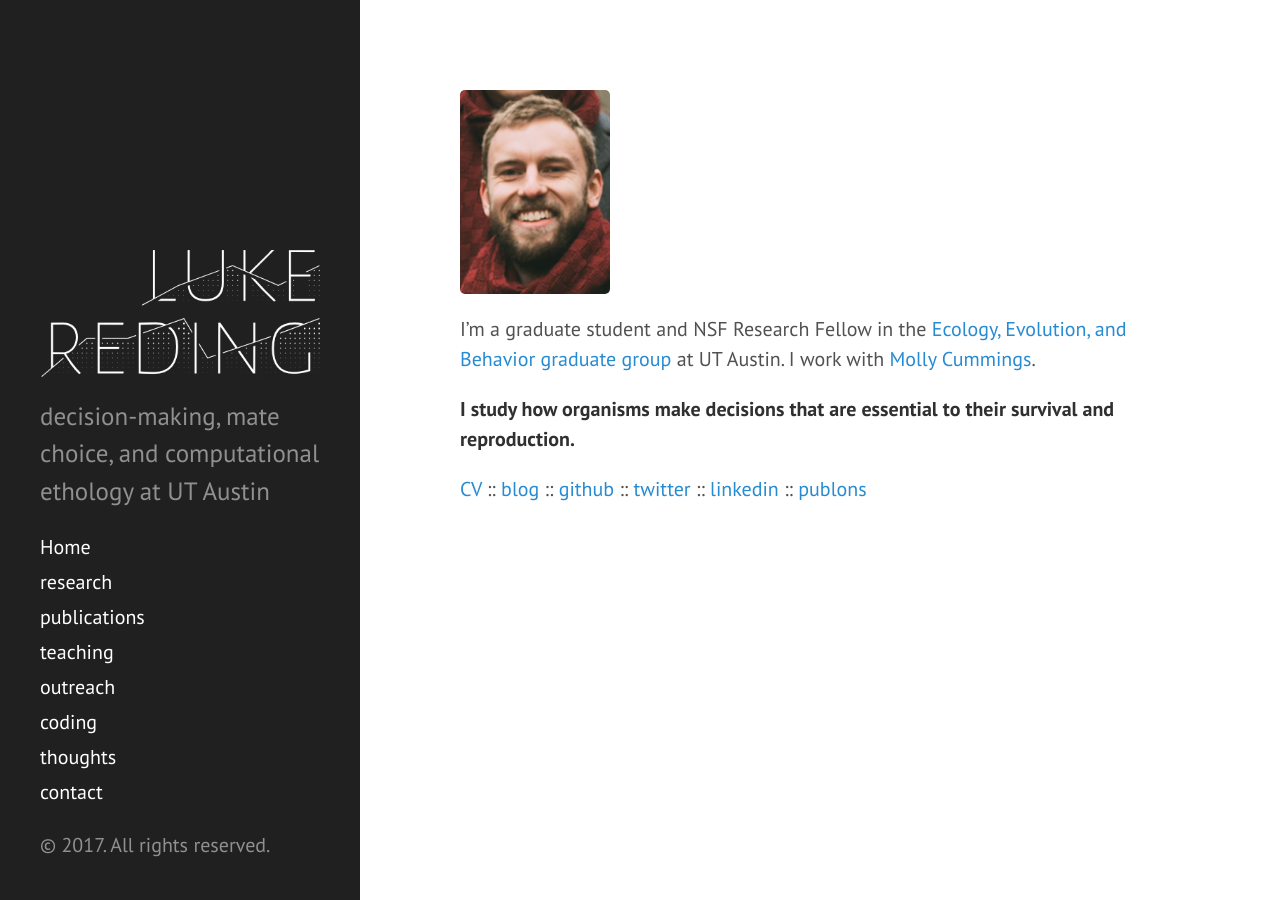
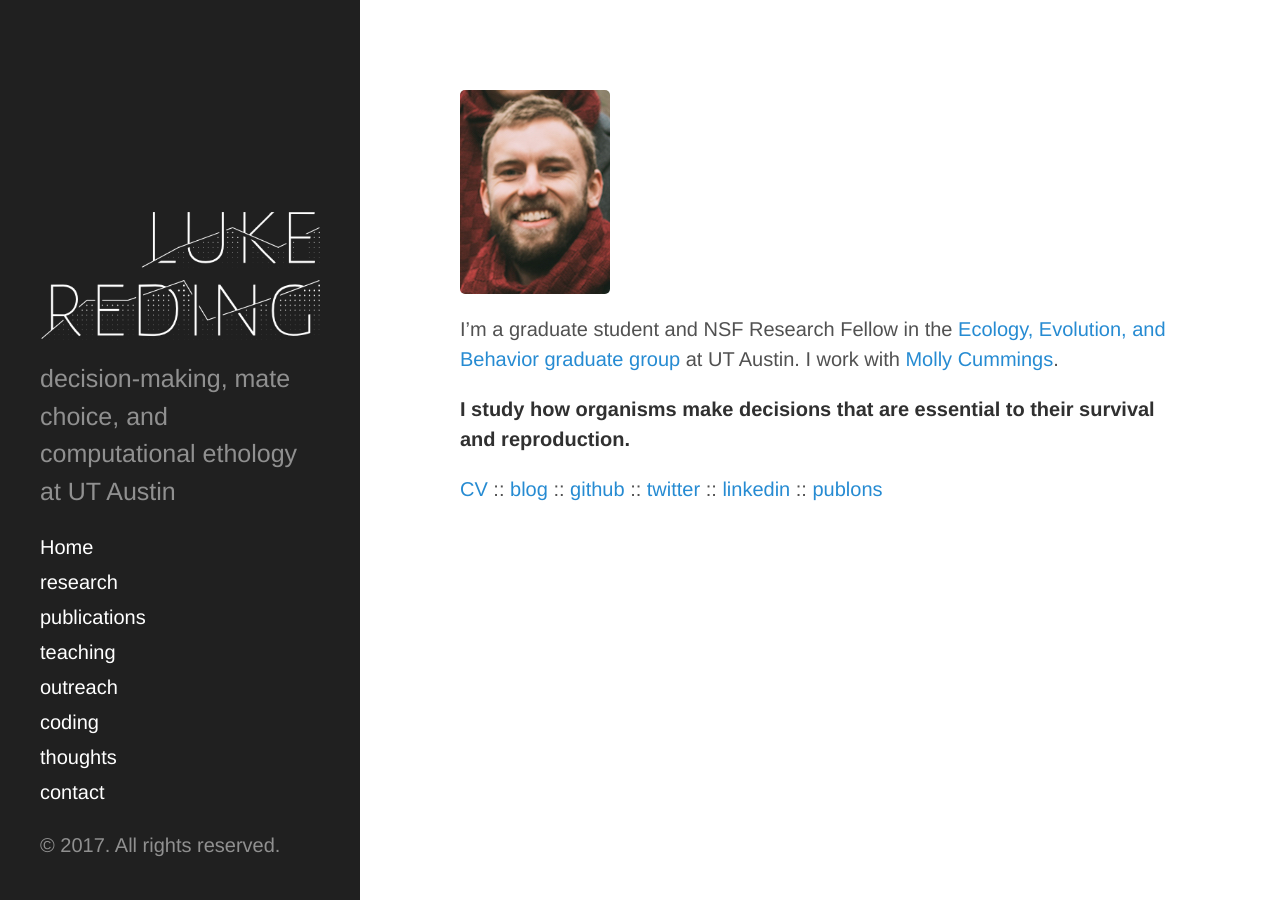
Before and after one commit to lukereding/lukereding.github.io, a Jekyll site: the page built from index.md, in a window 1280 px wide. Built offline with Jekyll 4.4.1, drawn with Linux system fonts in a browser that asks for light colours; the list of posts is cut into pages by our own code.

Commit message:
Update hyde.css

```diff
--- a/public/css/hyde.css
+++ b/public/css/hyde.css
@@ -32,7 +32,7 @@
  */
 
 html {
-  font-family: "PT Sans", Helvetica, Arial, sans-serif;
+  font-family: Helvetica, Arial, sans-serif;
 }
 @media (min-width: 48em) {
   html {
```
